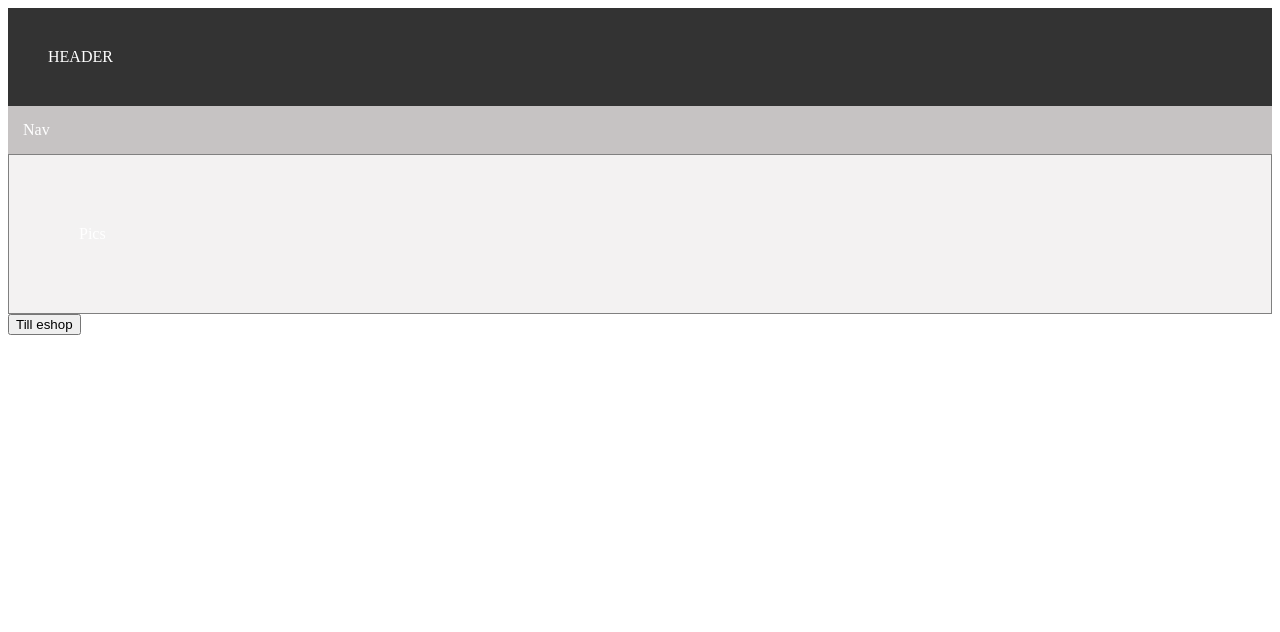
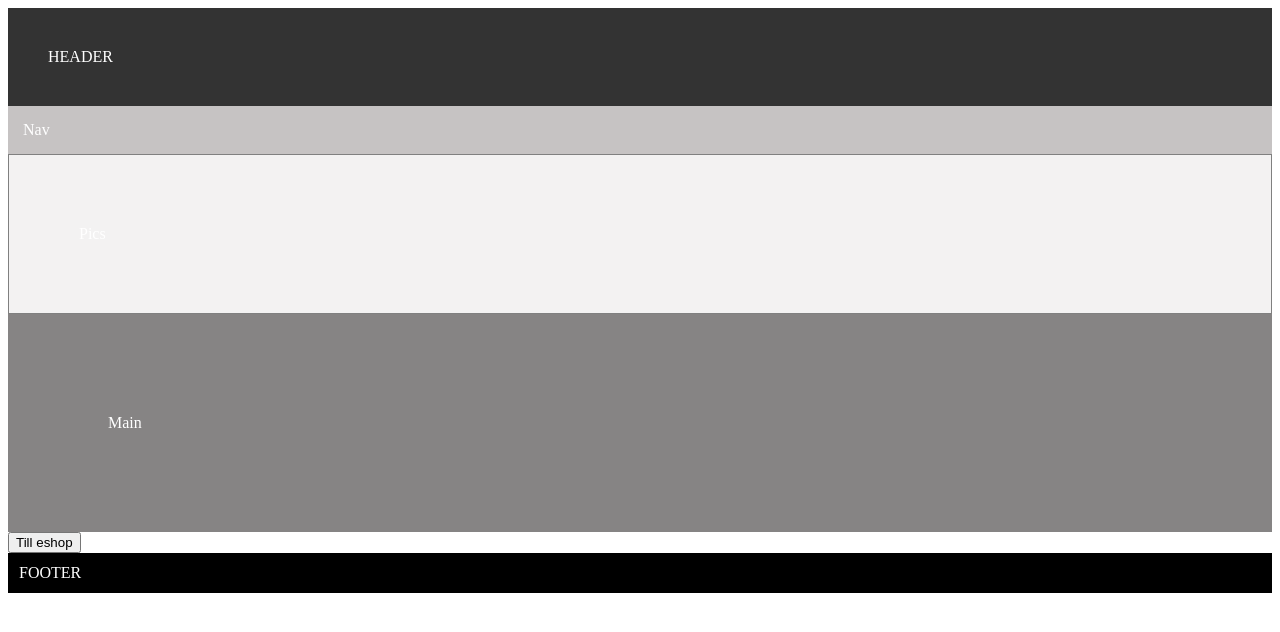
Before and after one commit to Medieinstitutet/uppgift-1-ElinStridsberg, a React (Vite) app in the folder Client/: page / in a window 1280 px wide. Shown: the top 632 px of the page. Built offline with nearby package versions, Linux system fonts and the light colour scheme.

Commit message:
create order done

```diff
--- a/Client/src/Router.tsx
+++ b/Client/src/Router.tsx
@@ -8,6 +8,7 @@ const AppRouter = () => {
       <Routes>
         <Route path="/" element={<HomePage />} />
         <Route path="/products" element={<ProductList />} />
+        {/* <Route path="/create-order" element={<createOrder />} /> */}
       </Routes>
     </Router>
   );
--- /dev/null
+++ b/Client/src/components/Footer.tsx
@@ -0,0 +1,7 @@
+import '../styles/footer.css';
+
+
+export const Footer = () => {
+
+    return <div className="footer">FOOTER</div>
+}
--- /dev/null
+++ b/Client/src/components/Main.tsx
@@ -0,0 +1,7 @@
+import '../styles/main.css';
+
+
+export const Main = () => {
+
+    return <div className='main'>Main</div>
+}
--- a/Client/src/models/Product.tsx
+++ b/Client/src/models/Product.tsx
@@ -3,7 +3,7 @@ export interface Product {
     Name: string,
     Description: string,
     Images: string[],
-    StockAmount: number,
+    AmountInStock: number,
     Price: number,
     Status: string
 }
--- a/Client/src/pages/HomePage.tsx
+++ b/Client/src/pages/HomePage.tsx
@@ -3,6 +3,8 @@ import { Link } from 'react-router-dom';
 import { Header } from '../components/Header';
 import { Navigation } from '../components/Navigation';
 import { Pics } from '../components//Pics'
+import { Main } from '../components/Main';
+import { Footer } from '../components/Footer';
 
 const HomePage = () => {
   return (
@@ -10,12 +12,14 @@ const HomePage = () => {
     <Header />
     <Navigation />
     <Pics />
+    <Main />
     <div>
       {/* Använd Link-komponenten för att skapa en länk */}
       <Link to="/products">
         <button>Till eshop</button>
       </Link>
     </div>
+    <Footer />
 </>
   );
 };
--- a/Client/src/pages/ProductList.tsx
+++ b/Client/src/pages/ProductList.tsx
@@ -1,4 +1,4 @@
-import React, { useState, useEffect } from 'react';
+import { useState, useEffect } from 'react';
 import { Product } from '../models/Product';
 
 const ProductList = () => {
@@ -8,7 +8,9 @@ const ProductList = () => {
         const fetchProducts = async () => {
             const response = await fetch("http://localhost:3000/products");
             const data = await response.json();
+           console.log(data)
             setProducts(data);
+
 
         };
         fetchProducts();
@@ -18,9 +20,7 @@ const ProductList = () => {
         <div>
             {products && products.map((product, index) => (
                 <div key={index}>
-                    <h1>{product.Name}</h1>
-                    <p>{product.Description}</p>
-                    <p>Price: {product.Price}</p>
+                    <h1>HEJ{product.Name}</h1>
                 </div>
             ))}
         </div>
--- /dev/null
+++ b/Client/src/styles/footer.css
@@ -0,0 +1,7 @@
+.footer {
+    background-color: #000000;
+    color: white;
+    padding: 10px;
+    border: 1px solid rgb(0, 0, 0);
+
+  }
--- /dev/null
+++ b/Client/src/styles/main.css
@@ -0,0 +1,9 @@
+.main {
+    background-color: #868484;
+    color: white;
+    padding: 100px
+  }
+
+  .main h1 {
+    margin: 0;
+  }
```
Also changed, not shown: 1 other file (tests, documents, lock files or other folders).
